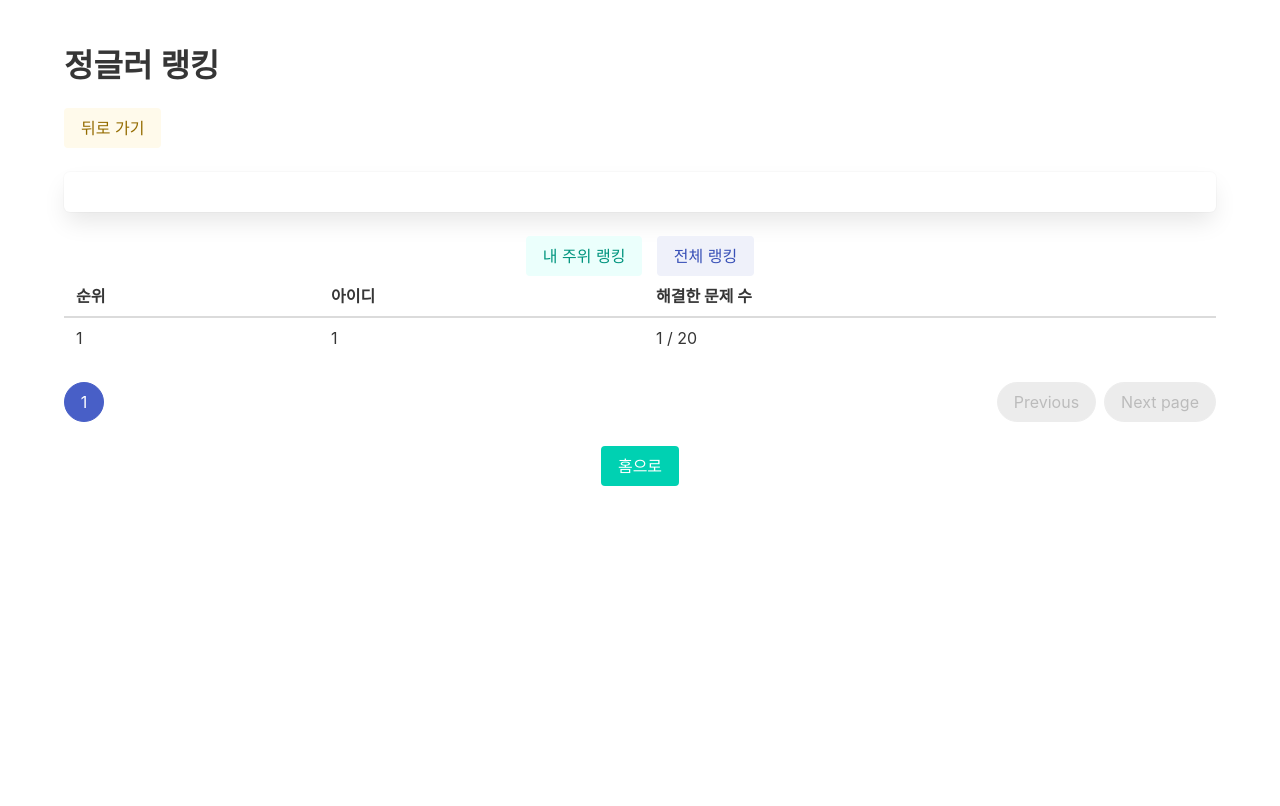
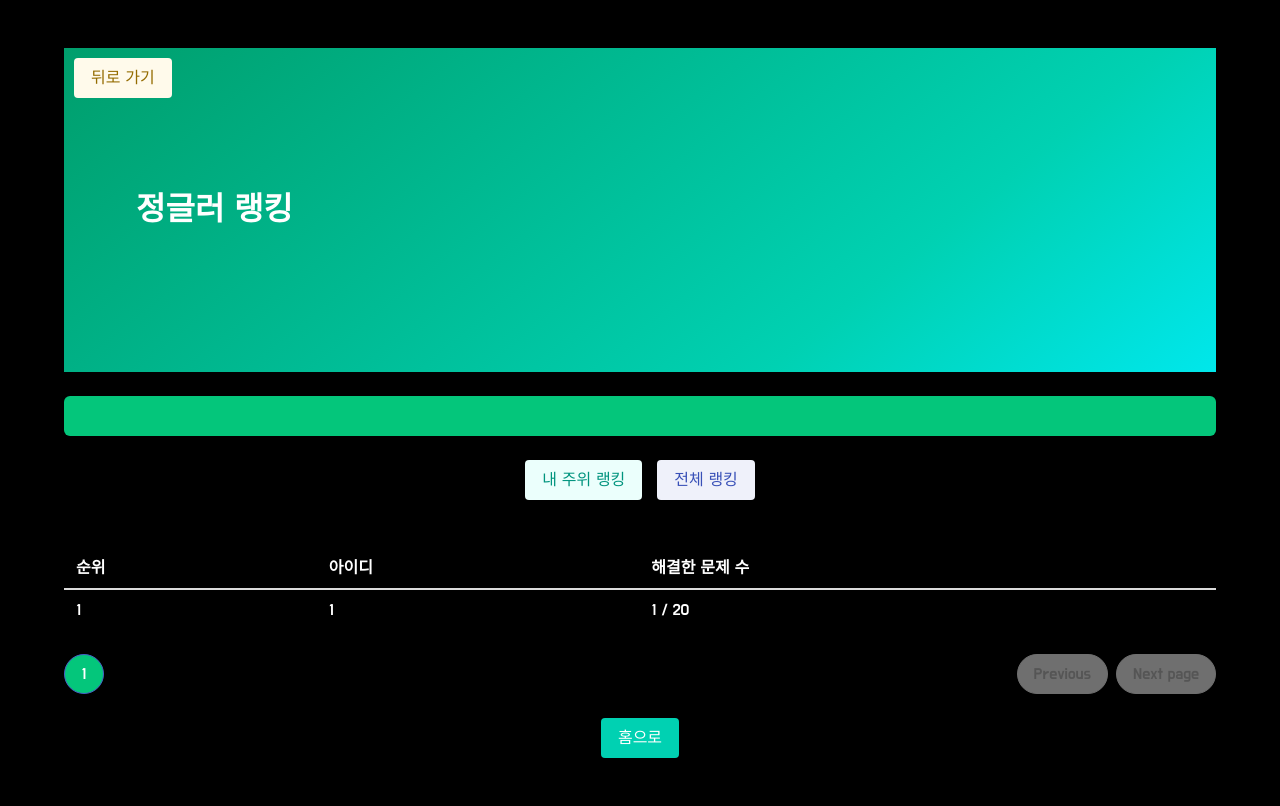
Before and after one commit to pwerty/jungleExpress, a Flask app: template templates/ranking.html in a window 1280 px wide. Before the commit the page ends 486 px from the top, so only its background shows below. Run offline with Flask 3, Linux system fonts and the light colour scheme; the template is opened without the code that fills it: most values are stand-ins (such as "Sample title", 1, 10 or a date in 2020).

Commit message:
css 변경

```diff
--- a/templates/index.html
+++ b/templates/index.html
@@ -104,6 +104,7 @@
                 </h2>
                 <hr>
                 <button class="button is-primary" onclick="login()">로그인</button>
+                <button class="button is-primary" onclick="problems()">문제 풀기</button>
             </div>
         {% else %}
         <div class="wrap">
--- a/templates/login.html
+++ b/templates/login.html
@@ -104,6 +104,10 @@
                 location.href = 'register';
             }
 
+            function back() {
+                location.href = '/';
+            }
+
 
         </script>
 
@@ -140,6 +144,7 @@
                 </div>
                 <button class="button is-primary" onclick="login()">로그인</button>
                 <button class="button is-primary" onclick="register()">회원가입</button>
+                <button class="button is-primary" onclick="back()">뒤로 가기</button>
             </div>
         </div>
     </body>
--- a/templates/ranking.html
+++ b/templates/ranking.html
@@ -5,6 +5,73 @@
     <meta name="viewport" content="width=device-width, initial-scale=1.0">
     <title>Jungle Express : Ranking</title>
     <link rel="stylesheet" href="https://cdn.jsdelivr.net/npm/bulma@0.9.1/css/bulma.min.css">
+
+    <!-- 폰트 -->
+    <link rel="preconnect" href="https://fonts.googleapis.com">
+    <link rel="preconnect" href="https://fonts.gstatic.com" crossorigin>
+    <link href="https://fonts.googleapis.com/css2?family=Do+Hyeon&display=swap" rel="stylesheet">
+
+
+    <style>
+         body,title,p,span,button {
+                font-family: "Do Hyeon", sans-serif;
+                font-weight: 400;
+                font-style: normal;
+            }
+
+
+            .title,th,p,span,body,td{
+                color: white !important;
+            }
+
+            tr{
+                background-color:black;
+            }
+
+            body{
+                margin: 0;
+                padding: 0;
+                width: 100%;
+                height: 100%;
+                background-color: black; /* 배경색을 검정으로 설정 */
+                overflow-x: hidden; /* 가로 스크롤 방지 */
+            }
+
+
+            .top-left-button {
+                position: absolute;
+                top: 10px;
+                left: 10px;
+            }
+
+            .box {
+                background-color: #04C67B !important; ;
+
+            }
+
+
+            /* "Previous"와 "Next" 버튼의 색상 변경 */
+            .pagination-previous, .pagination-next {
+                background-color: #04C67B;  /* 원하는 색으로 변경 */
+                color: white;  /* 글자 색 변경 */
+            }
+
+            /* 현재 페이지 번호 색상 변경 */
+            .pagination-link.is-current {
+                background-color: #04C67B;  /* 원하는 색으로 변경 */
+                color: white;
+            }
+
+            /* "Previous", "Next" 버튼 비활성화 시 색상 변경 */
+            .pagination-previous[disabled], .pagination-next[disabled] {
+                background-color: #ddd;  /* 비활성화 색상 */
+                color: #aaa;  /* 비활성화 글자 색 */
+            }
+</style>
+
+
+    </style>
+
 
 <script>
         function login()
@@ -17,8 +84,19 @@
 
     <div class="section">
         <div class="container">
-            <h1 class="title">정글러 랭킹</h1>
-            <button class="button is-warning is-light mb-5" onclick="window.location.href='/'">뒤로 가기</button>
+            <section class="hero is-primary is-bold is-medium">
+                <div class="hero-body">
+                    <button class="button is-warning is-light mb-5 top-left-button" onclick="window.location.href='/'" style="margin-right: 10px">뒤로 가기</button>
+                    <div class="container">
+                        <h1 class="title">
+                            정글러 랭킹
+                        </h1>
+
+                    </div>
+                </div>
+            </section>
+            <br>
+
             <div class="has-text-centered mb-5 subtitle is-4" id="myRank">
                 <div class="box has-text-centered" id="myRankText"></div>
                 <h1 class="title is-1 has-text-centered" id="currentRank"></h1>
@@ -37,6 +115,8 @@
                 <button class="button is-primary is-light" style="margin-right: 10px">내 주위 랭킹</button>
                 <button class="button is-link is-light" onclick="window.location.href='/ranking'">전체 랭킹</button>
             </div>
+
+            <br><br>
 
             <table class="table is-fullwidth">
                 <thead>
@@ -115,8 +195,8 @@
                         `${data.nickname}님 ${data.solved_count}/20문제 해결하셨습니다!`;
 
                     // 랭킹 텍스트 업데이트
-                    document.getElementById('currentRank').textContent =
-                        `현재 랭킹은 ${data.rank}등 입니다!`;
+                    document.getElementById('currentRank').innerHTML =
+                `현재 랭킹은 <span style="color: #04C67B !important; font-weight: bold;">${data.rank}</span>등 입니다!`;
                 }
             });
     }
--- a/templates/register.html
+++ b/templates/register.html
@@ -95,6 +95,11 @@
                 })
             }
 
+            function back()
+            {
+                window.location.href='/login'
+            }
+
         </script>
     </head>
     <body>
@@ -128,6 +133,7 @@
                     </div>
                 </div>
                 <button class="button is-primary" onclick="register()">가입 요청</button>
+                <button class="button is-primary" onclick="back()">뒤로 가기</button>
             </div>
         </div>
     </body>
```
Also changed, not shown: templates/problems.html (+6 -15 lines). Lines whose indentation alone changed are shown as unchanged.
